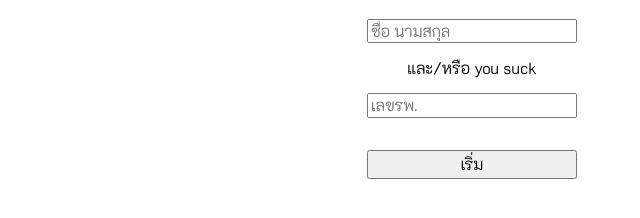
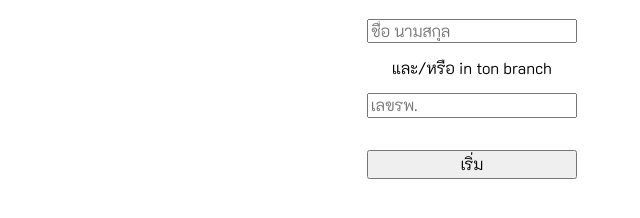
Before and after one commit to TonThana/rama_motion, a website: page index.html in a window 1280 px wide. Shown: the part 314-532 px from the top of the page, 168-808 px from the left. Drawn offline with Linux system fonts and the light colour scheme; a web font is replaced by a local one.

Commit message:
ton branch

```diff
--- a/index.html
+++ b/index.html
@@ -24,7 +24,7 @@
             <form class="regis-form">
                 <input name="name" class="regis-form1-fname" type="text" placeholder="ชื่อ นามสกุล" tabindex="1">
 
-                <p>และ/หรือ you suck</p>
+                <p>และ/หรือ in ton branch</p>
 
                 <input name="hn" class="regis-form2-hn" type="text" placeholder="เลขรพ." tabindex="2">
                 <button type="submit" name="submit" id="submit" class="regis-submit" tabindex="3">เริ่ม</button>
```
